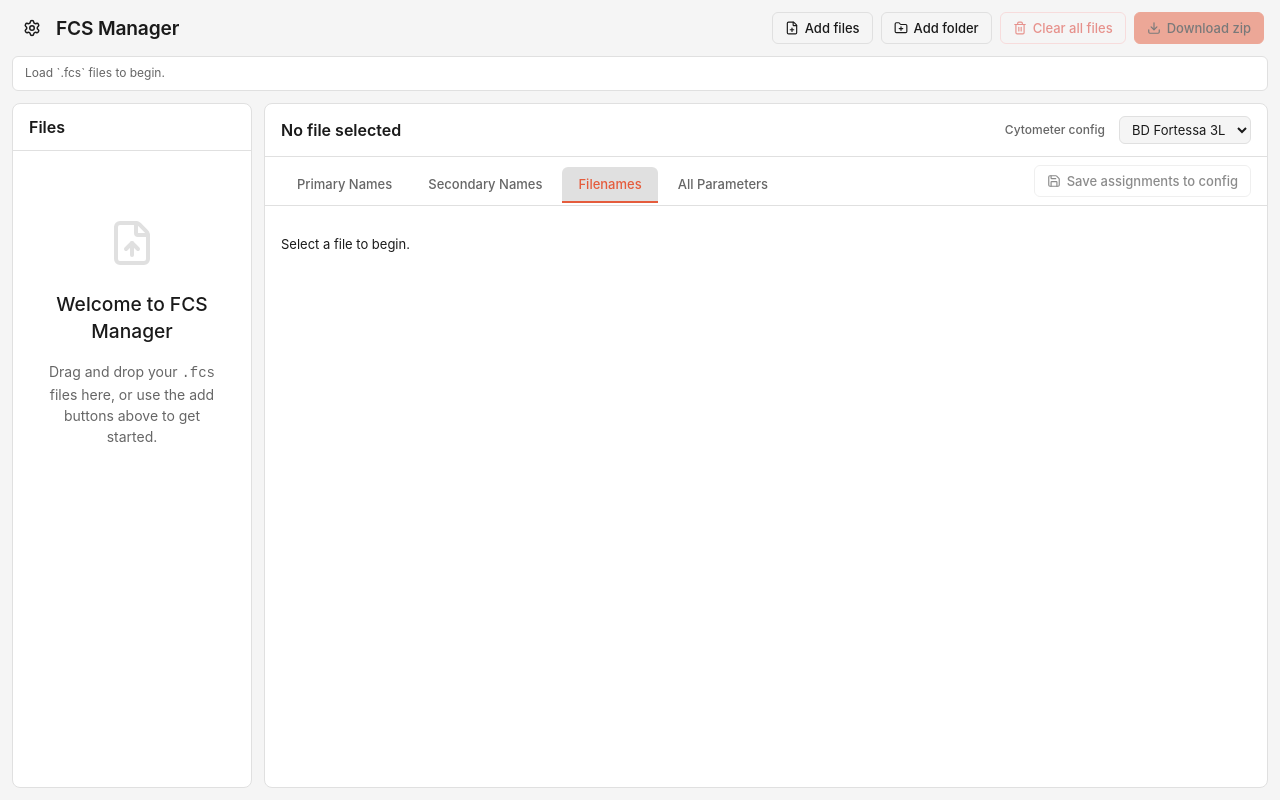
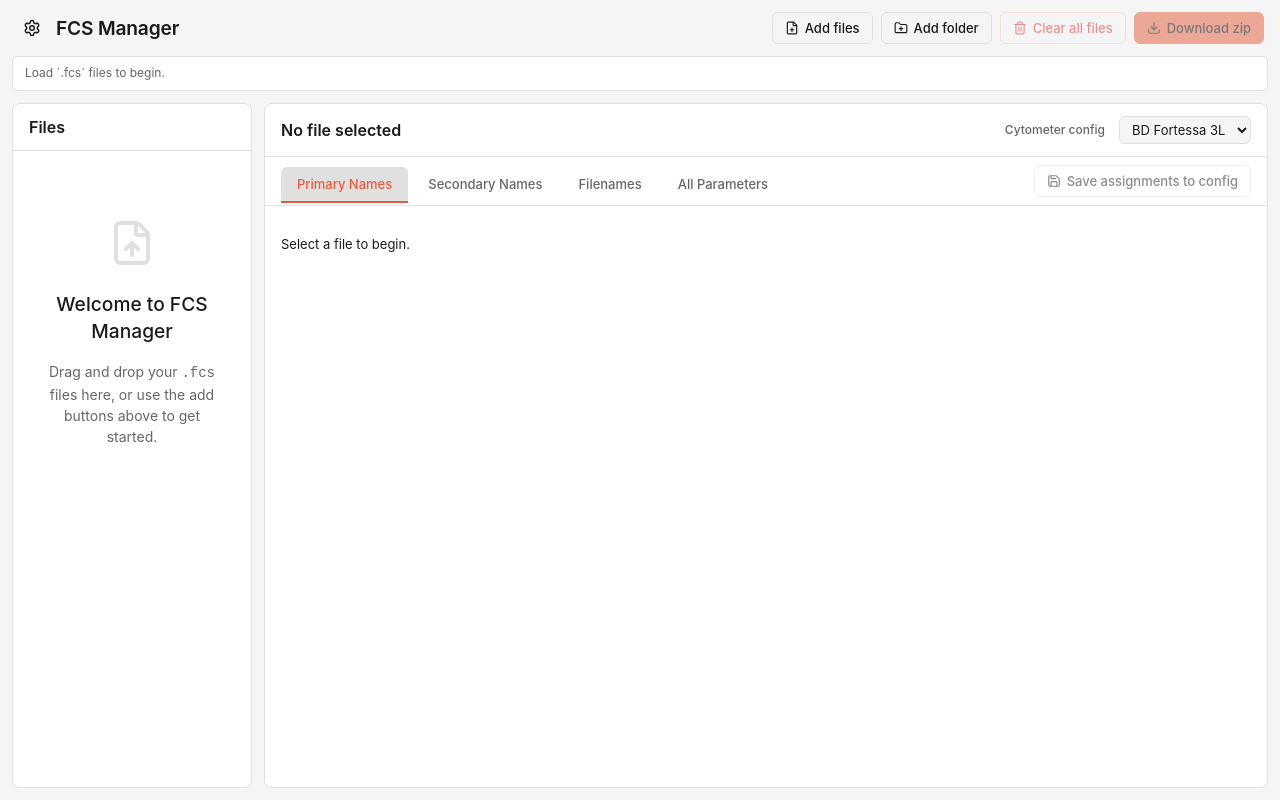
Before and after one commit to pkheisig/fcs-formatter, a React (Vite) app: page / in a window 1280 px wide. Built offline with nearby package versions, Linux system fonts and the light colour scheme.

Commit message:
Update workspace tabs and defaults

```diff
--- a/src/App.tsx
+++ b/src/App.tsx
@@ -56,7 +56,7 @@ export default function App() {
   const [configs, setConfigs] = useState<CytometerConfig[]>([]);
   const [files, setFiles] = useState<FcsFileRecord[]>([]);
   const [selectedPath, setSelectedPath] = useState<string | null>(null);
-  const [activeTab, setActiveTab] = useState<WorkspaceTab>("filenames");
+  const [activeTab, setActiveTab] = useState<WorkspaceTab>("primary");
   const [configName, setConfigName] = useState("");
 
   const [showSettings, setShowSettings] = useState(false);
```
